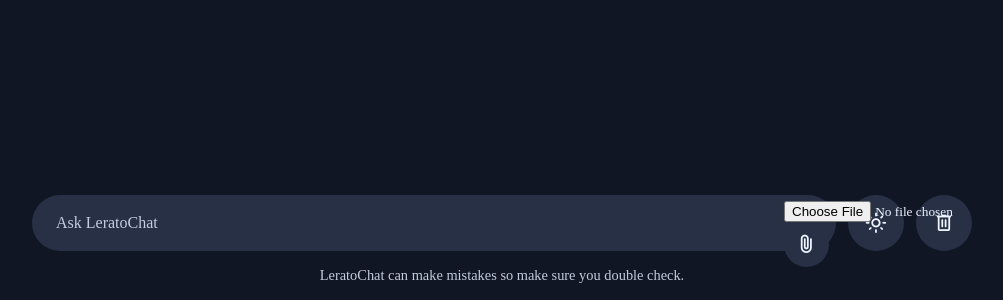
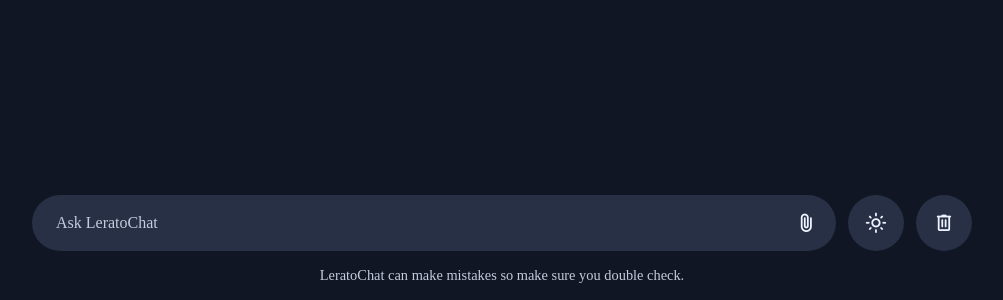
Before and after one commit to ivymelanin/AI-Chatbot, a plain HTML site: page index.html in a window 1280 px wide. Shown: the part 500-800 px from the top of the page, without its empty margins (138-1141 px from the left). Drawn offline with nearby package versions, Linux system fonts and the light colour scheme.

Commit message:
Update index.html

```diff
--- a/index.html
+++ b/index.html
@@ -45,7 +45,7 @@
                     <div class="prompt-actions">
                         <div class="file-upload-wrapper">
                             <img src="#" class="file-preview">
-                            <input type="file" accept="image/*, .pdf, .txt, .csv" id="file-input">
+                            <input type="file" accept="image/*, .pdf, .txt, .csv" id="file-input" hidden>
                             <button type="button" class="file-icon material-symbols-rounded">description</button>
                             <button type="button" id="add-file-btn" class="material-symbols-rounded">attach_file</button>
                             <button type="button" id="cancel-file-btn" class="material-symbols-rounded">close</button>
```
